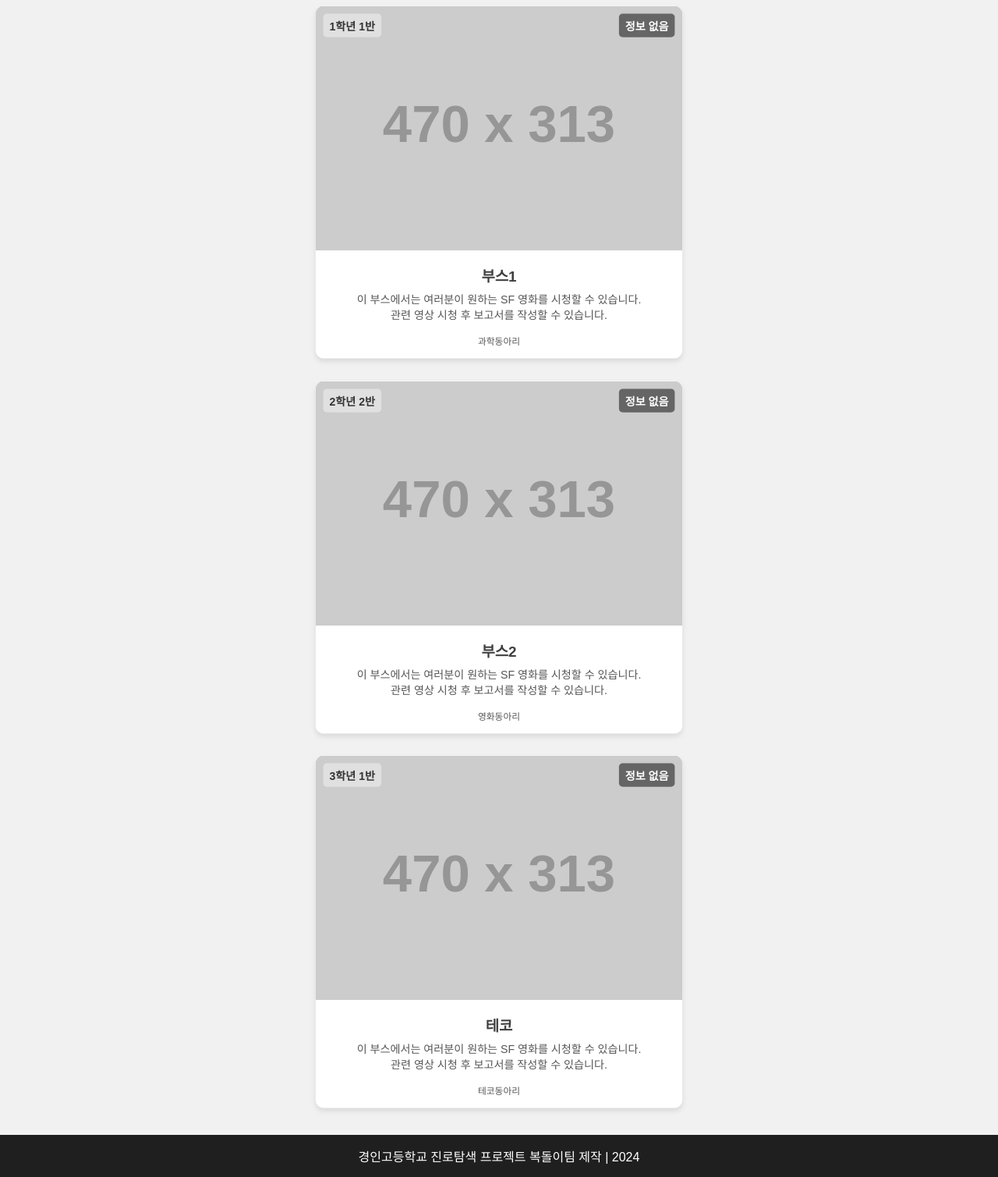
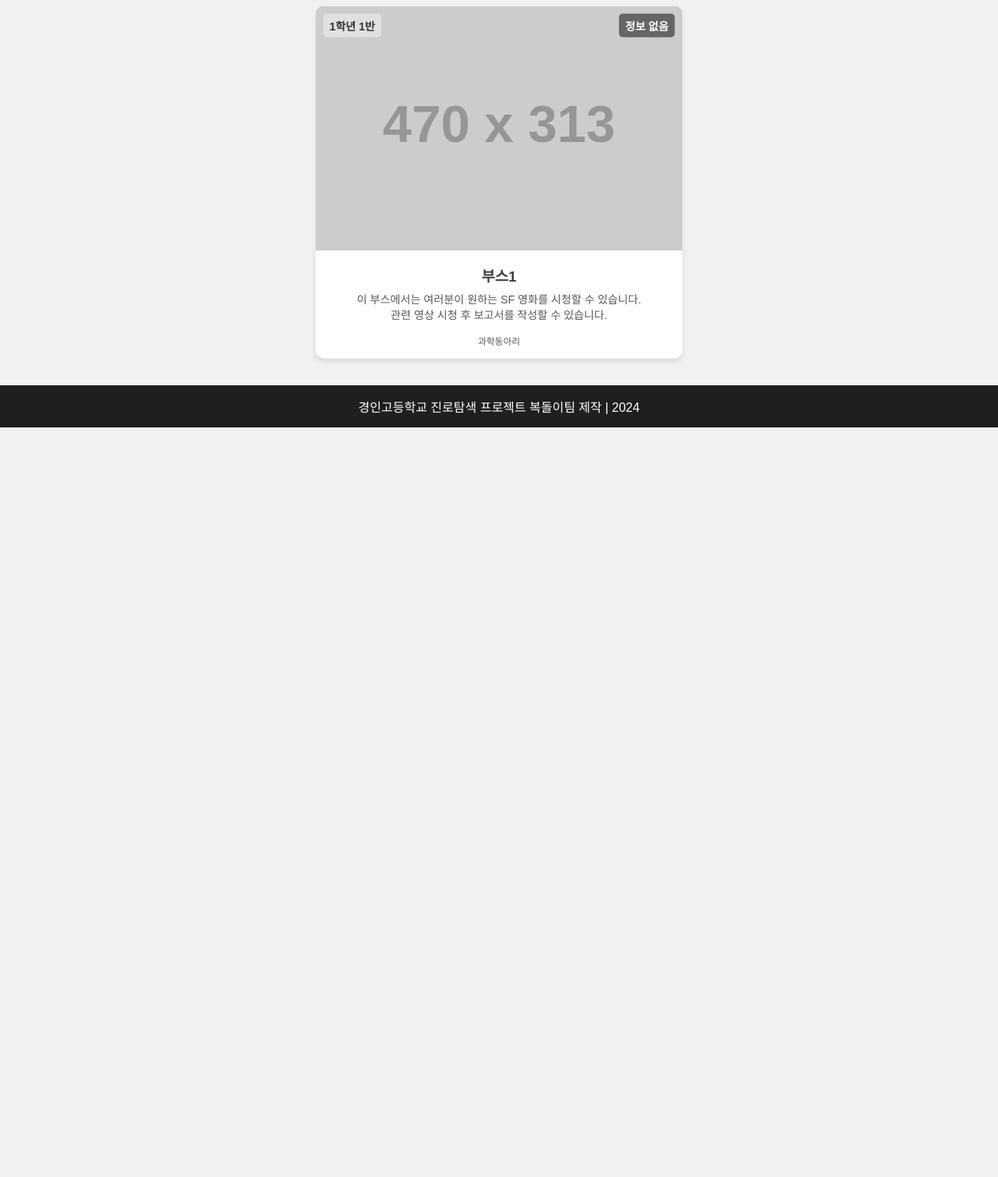
Before and after one commit to CrockedZeus7/solhyang, a website: page public/index.html in a window 1280 px wide. Shown: the part 85-1594 px from the top of the page at 78% size. After the commit the page ends 800 px from the top, so only its background shows below. Drawn offline with Linux system fonts and the light colour scheme; placeholder pictures from the web are drawn by us; a web font is replaced by a local one.

Commit message:
index.html 업데이트

```diff
--- a/public/index.html
+++ b/public/index.html
@@ -9,6 +9,7 @@
   <script src="script.js"></script>
 </head>
 <body>
+  <!-- 부스 HTML 구조는 동일 -->
   <nav>
     <a href="index.html" class="nav-item">
       <i class="fas fa-home nav-icon"></i>홈
@@ -29,30 +30,7 @@
         <p style="font-size:12px">과학동아리</p>
       </div>
     </div>
-  </div>
- <div class="container">
-    <div class="booth-card" data-floor="3층" data-type="재미">
-      <img src="http://via.placeholder.com/470x313" alt="부스 이미지">
-      <div class="location">2학년 2반</div>
-      <div class="congestion-level none">정보 없음</div>
-      <h2>부스2</h2>
-      <p>이 부스에서는 여러분이 원하는 SF 영화를 시청할 수 있습니다.<br>관련 영상 시청 후 보고서를 작성할 수 있습니다. </p>
-      <div class="dong">
-        <p style="font-size:12px">영화동아리</p>
-      </div>
-    </div>
-  </div>
- <div class="container">
-    <div class="booth-card" data-floor="2층" data-type="재미">
-      <img src="http://via.placeholder.com/470x313" alt="부스 이미지">
-      <div class="location">3학년 1반</div>
-      <div class="congestion-level none">정보 없음</div>
-      <h2>테코</h2>
-      <p>이 부스에서는 여러분이 원하는 SF 영화를 시청할 수 있습니다.<br>관련 영상 시청 후 보고서를 작성할 수 있습니다. </p>
-      <div class="dong">
-        <p style="font-size:12px">테코동아리</p>
-      </div>
-    </div>
+    <!-- 추가적인 부스 카드들 -->
   </div>
 
   <footer>
@@ -66,6 +44,7 @@
     // 서버에서 혼잡도 업데이트 메시지를 받을 때마다 해당 부스의 혼잡도 업데이트
     socket.addEventListener('message', function (event) {
       const data = JSON.parse(event.data);
+      console.log("수신한 데이터:", data); // 데이터를 콘솔에 출력
 
       // 전체 부스 상태 업데이트 시
       if (typeof data === 'object' && !Array.isArray(data)) {
```
